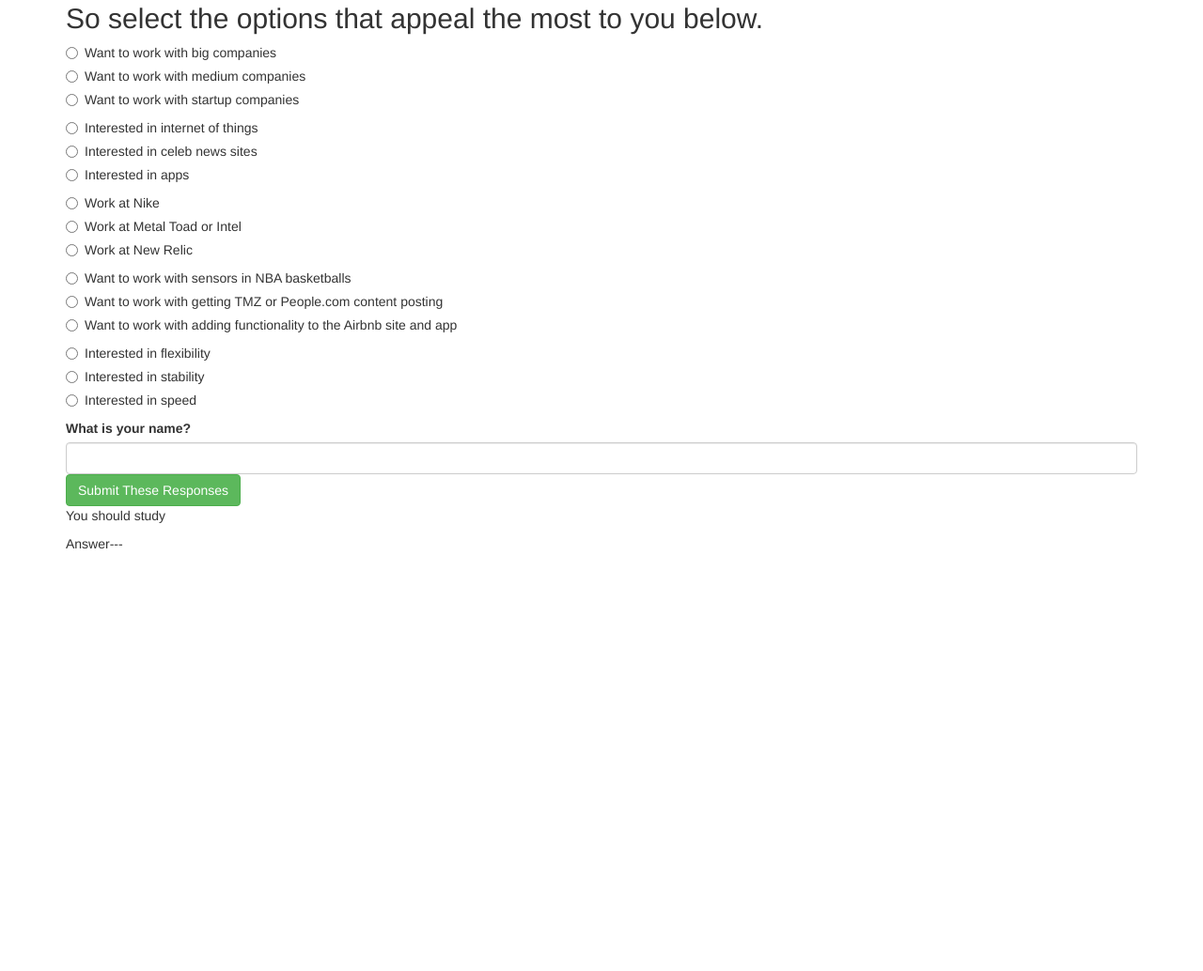
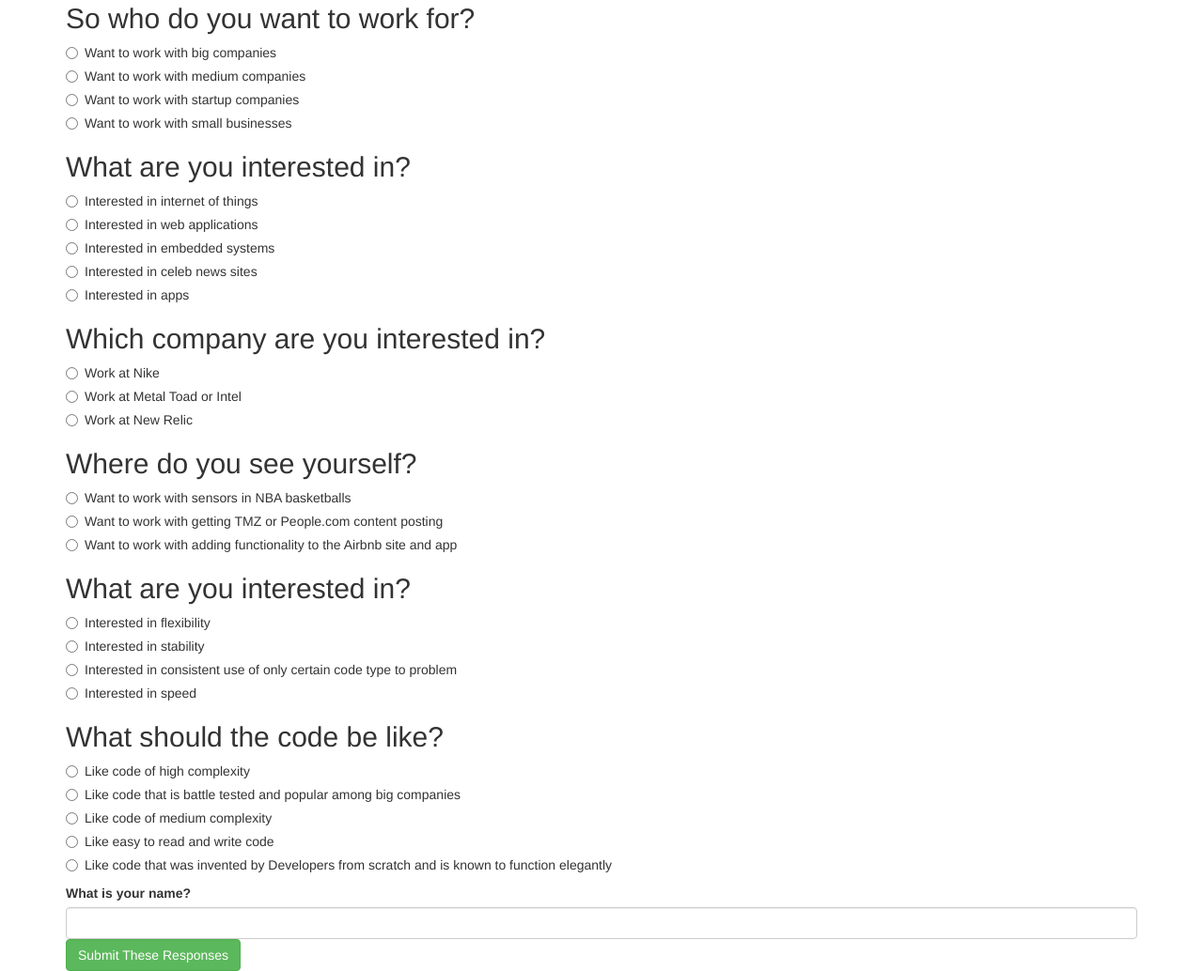
Before and after one commit to bigplans47/what-to-learn, a plain HTML site: page index.html in a window 1280 px wide. Shown: the part 107-1141 px from the top of the page at 94% size. Before the commit the page ends 800 px from the top, so only its background shows below. Drawn offline with Linux system fonts and the light colour scheme.

Commit message:
add images

```diff
--- a/css/styles.css
+++ b/css/styles.css
@@ -0,0 +1,3 @@
+/*.resultsontrack {
+  margin: 40px;
+}*/
--- a/index.html
+++ b/index.html
@@ -6,18 +6,17 @@
     <link rel="stylesheet" href="css/styles.css">
     <script src="js/jquery-3.2.1.js"></script>
     <script src="js/scripts.js"></script>
-
     <title>What coding Epicodus track to learn</title>
   </head>
   <body>
     <div class="container">
+      <form class="forminfo" id="generalquestionsforcode">
       <h1>What Epicodus track should I learn?</h1>
       <p>There are so many Epicodus tracks to learn, this guide will make a recommendation of which track is right for you. The results will be between Java/Andriod, PHP/Drupal, Ruby/Rails.
       </p>
-      <form class="forminfo" id="generalinfo">
         <div class="question">
           <div class="radio">
-            <h2 class="titlequestion">So select the options that appeal the most to you below.</h2>
+            <h2 class="titlequestion">So who do you want to work for?</h2>
             <label><input type="radio" name="question1" value="1">Want to work with big companies</label>
           </div>
           <div class="radio">
@@ -30,11 +29,27 @@
               Want to work with startup companies
             </label>
           </div>
+          <div class="radio">
+            <label><input type="radio" name="question1" value="3">
+              Want to work with small businesses
+            </label>
+          </div>
         </div>
         <div class="question">
+          <h2 class="titlequestion">What are you interested in?</h2>
           <div class="radio">
             <label><input type="radio" name="question2" value="1">
               Interested in internet of things
+            </label>
+          </div>
+          <div class="radio">
+            <label><input type="radio" name="question2" value="1">
+              Interested in web applications
+            </label>
+          </div>
+          <div class="radio">
+            <label><input type="radio" name="question2" value="1">
+              Interested in embedded systems
             </label>
           </div>
           <div class="radio">
@@ -51,6 +66,7 @@
           </div>
         </div>
         <div class="question">
+          <h2 class="titlequestion">Which company are you interested in?</h2>
           <div class="radio">
             <label>
               <input type="radio" name="question3" value"1">
@@ -70,6 +86,7 @@
             </label>
           </div>
           <div class="question">
+            <h2 class="titlequestion">Where do you see yourself?</h2>
             <div class="radio">
               <label>
                 <input type="radio" name="question4" value"1">
@@ -90,6 +107,7 @@
             </div>
           </div>
           <div class="question">
+            <h2 class="titlequestion">What are you interested in?</h2>
             <div class="radio">
               <label>
                 <input type="radio" name="question5" value"1">
@@ -104,8 +122,47 @@
             </div>
             <div class="radio">
               <label>
+                <input type="radio" name="question5" value"2">
+                Interested in consistent use of only certain code type to problem
+              </label>
+            </div>
+            <div class="radio">
+              <label>
                 <input type="radio" name="question5" value"3">
                 Interested in speed
+              </label>
+            </div>
+          </div>
+          <div class="question">
+            <h2 class="titlequestion">What should the code be like?</h2>
+            <div class="radio">
+              <label>
+                <input type="radio" name="question6" value"1">
+                Like code of high complexity
+              </label>
+            </div>
+            <div class="radio">
+              <label>
+                <input type="radio" name="question6" value"1">
+                Like code that is battle tested and popular among big companies
+              </label>
+            </div>
+            <div class="radio">
+              <label>
+                <input type="radio" name="question6" value"2">
+                Like code of medium complexity
+              </label>
+            </div>
+            <div class="radio">
+              <label>
+                <input type="radio" name="question6" value"3">
+                Like easy to read and write code
+              </label>
+            </div>
+            <div class="radio">
+              <label>
+                <input type="radio" name="question6" value"3">
+                Like code that was invented by Developers from scratch and is known to function elegantly
               </label>
             </div>
           </div>
@@ -118,10 +175,27 @@
         <button class="btn btn-success" type="submit">Submit These Responses</button>
         <div class="results" id="output">
         </div>
-        <p>You should study</p>
-        <p>Answer---</p>
+      </form>
+
+      <div class="resultsontrack">
+        <div class="javaresult">
+          <h4>You should study Java/Andriod</h4>
+          <p>Working with big companies and battle tested code that runs stable and about anywhere is what you want and that's why this is a good track for you.</p>
+          <img src="img/java.jpg" alt="java" media="responsive" class="img-responsive img-rounded"/>
         </div>
-      </form>
+        <div class="phpresult">
+          <h4>You should study PHP/Drupal</h4>
+          <p>Working with medium companies and code that is consistenly used in a certain area what you want and that's why this is a good consistent track for you.</p>
+          <img src="img/php.jpg" alt="php" class="img-responsive img-rounded"/>
+        </div>
+        <div class="rubyresult">
+          <h4>You should study Ruby/Rails</h4>
+          <p>Working with small and startup companies who want simple easy to read and write code is your speed and that's why this is a good track for you.</p>
+          <img src="img/ruby.jpg" alt="ruby" class="img-responsive img-rounded"/>
+          </div>
+      </div>
+
+
     </div>
   </body>
 </html>
--- a/js/scripts.js
+++ b/js/scripts.js
@@ -1,19 +1,27 @@
-// back end
-
-var xx = $("input:radio[name=question1]:checked").val();
+$(document).ready(function() {
+  $(".javaresult").hide();
+  $(".phpresult").hide();
+  $(".rubyresult").hide();
 
 
-// front end
-$(document).ready(function() {
-  $("form#generalinfo").submit(function(event) {
+  $("form#generalquestionsforcode").submit(function(event) {
     event.preventDefault();
+
     var question1 = parseInt($("input:radio[name=question1]:checked").val());
     var question2 = parseInt($("input:radio[name=question2]:checked").val());
     var question3 = parseInt($("input:radio[name=question3]:checked").val());
     var question4 = parseInt($("input:radio[name=question4]:checked").val());
     var question5 = parseInt($("input:radio[name=question5]:checked").val());
+    var question6 = parseInt($("input:radio[name=question6]:checked").val());
     var Name = $("#name").val();
-    var total = question1 + question2 + question3 + question4 + question5
+    var total = question1 + question2 + question3 + question4 + question5;
     $("#output").text(Name);
+
+
+    if (total >=1) {
+      $("form#generalquestionsforcode").hide();
+      $(".rubyresult").toggle();
+    };
+    // note add an if statement to do alert if answers add to less then 6 as question was not answered
   });
 });
```
Also changed, not shown: img/java.jpg (added), img/php.jpg (added), img/ruby.jpg (added).
